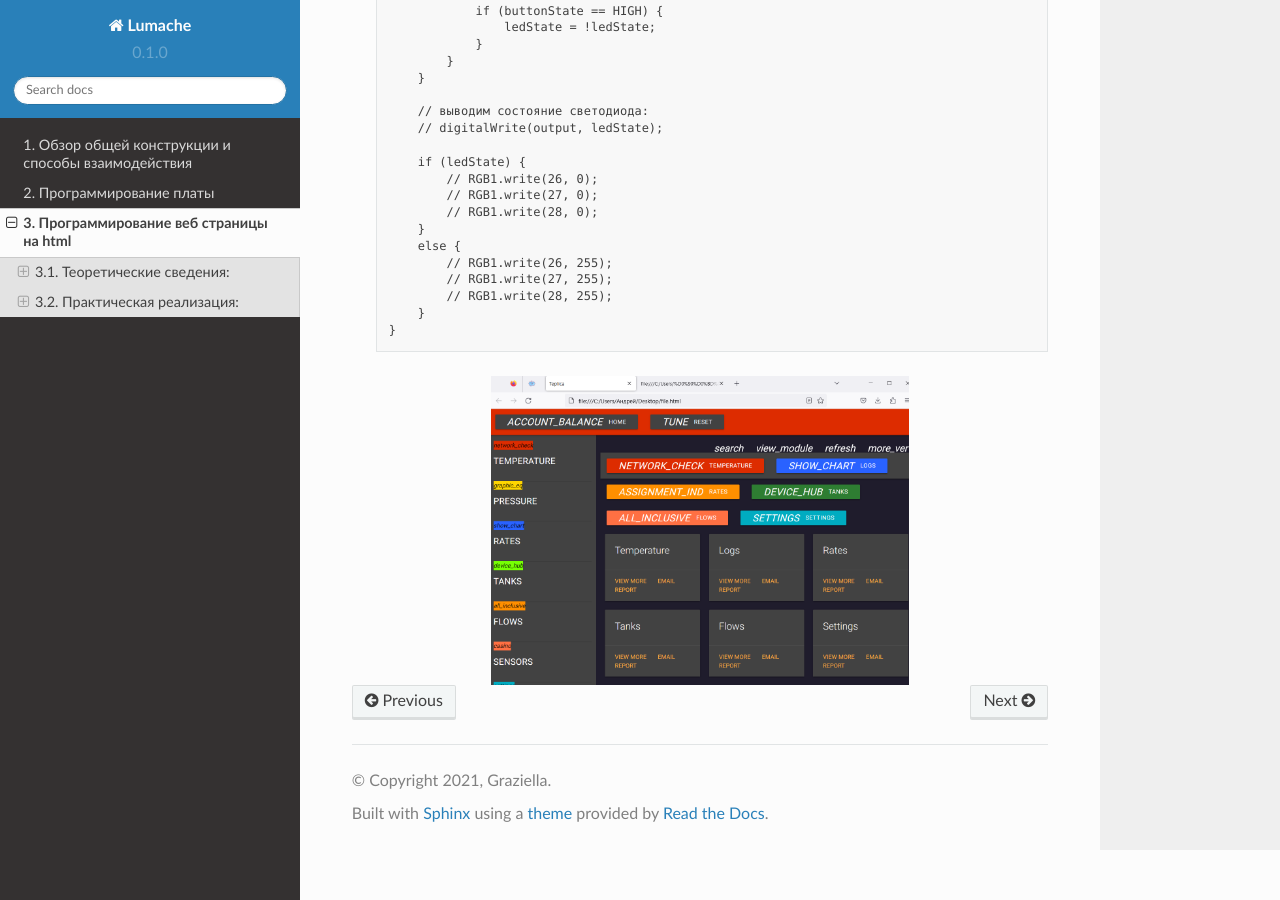
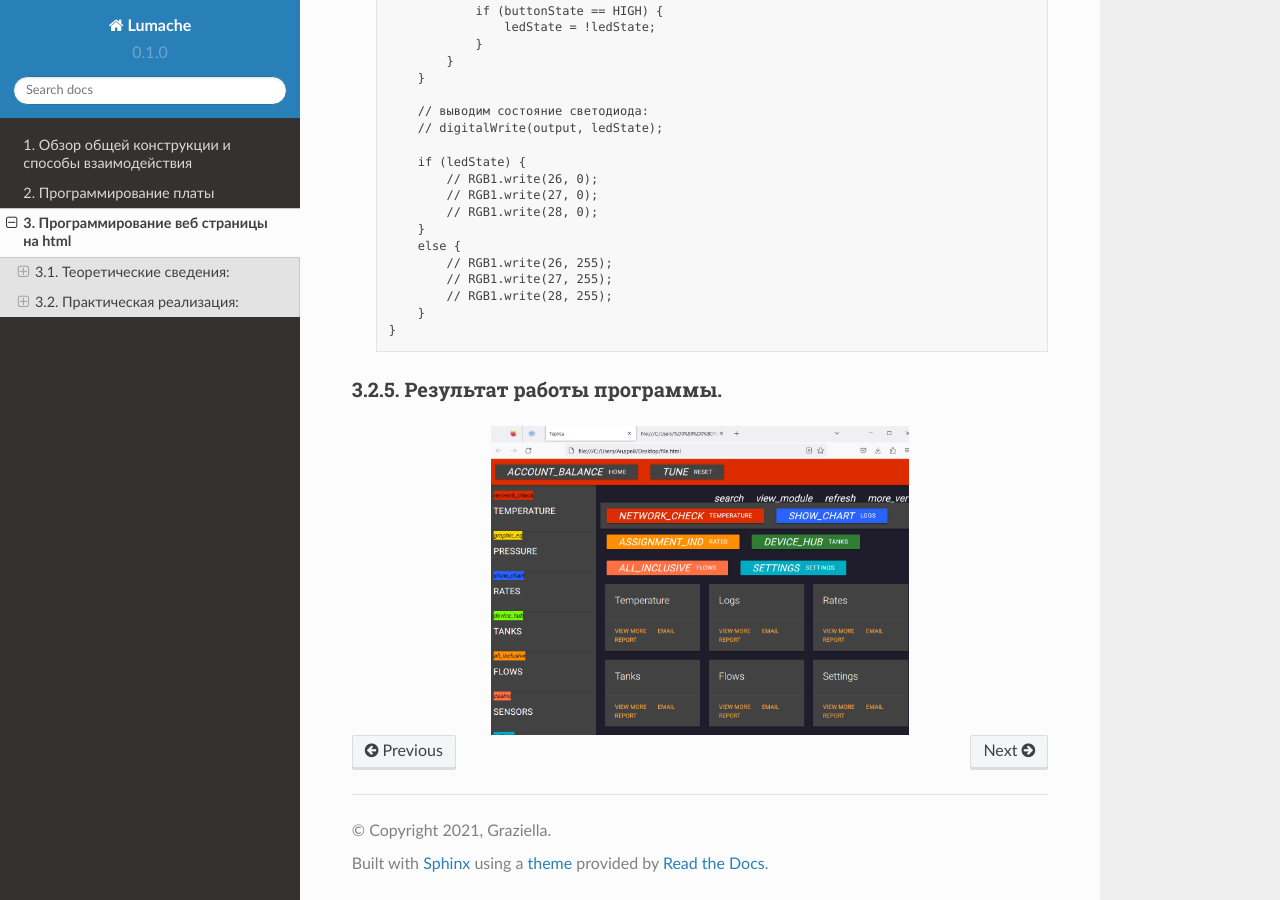
Before and after one commit to BBanwz/book_AL_GH, a Sphinx documentation site: the page built from docs/source/3/1.rst, in a window 1280 px wide and 900 px high, scrolled down 6127 px. Built offline with Sphinx 7.4.7 and the Read the Docs theme 2.0.0, drawn with Linux system fonts in a browser that asks for light colours; pages that are not in the unit, such as notebooks, are missing from menus.

Commit message:
Update 1.rst

```diff
--- a/docs/source/3/1.rst
+++ b/docs/source/3/1.rst
@@ -238,6 +238,8 @@
         }
     }
 
+Результат работы программы.
+~~~~~~~~~~~~~~~~~~~~~~~~~~~
 
 .. figure:: images/5.png
        :width: 60%
```
